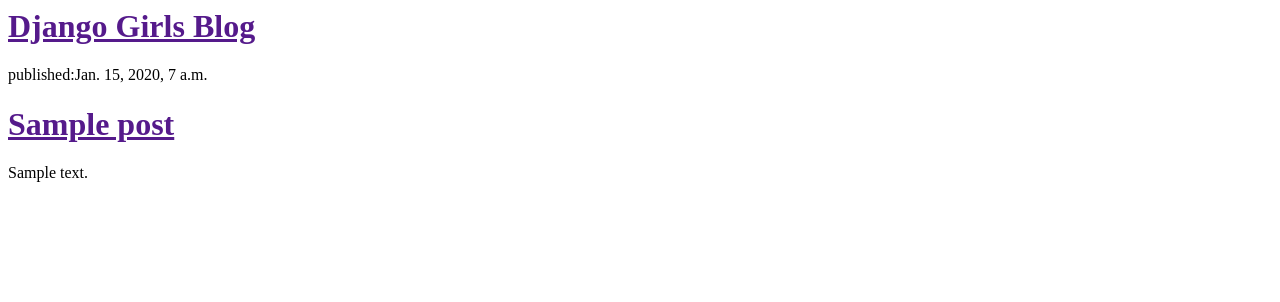
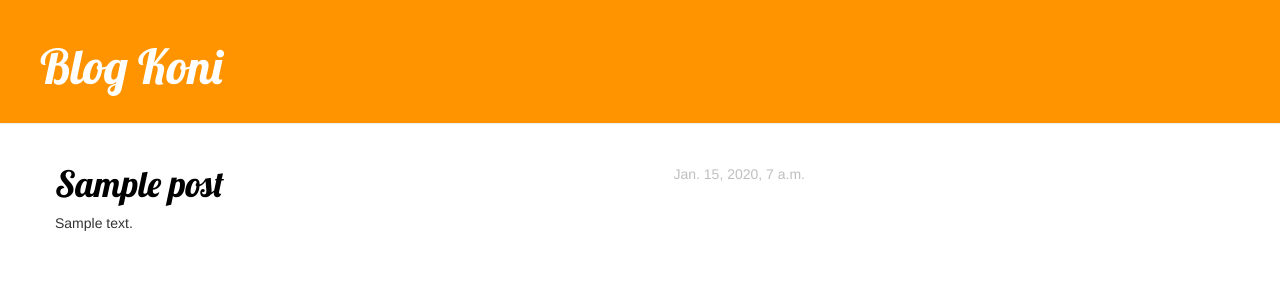
Before and after one commit to nicossosa3/my-first-blog, a Django app: template blog/templates/blog/post_list.html in a window 1280 px wide. Shown: the top 302 px of the page. Run offline with Django 3.2, Linux system fonts and the light colour scheme; the template is opened without the code that fills it: values that come from a table or form of the project are taken from there, others are empty; tables that the repository leaves empty hold one stand-in row (values such as "Sample post"); some libraries are stand-ins or nearby versions.

Commit message:
Update post_list.html

```diff
--- a/blog/templates/blog/post_list.html
+++ b/blog/templates/blog/post_list.html
@@ -1,17 +1,30 @@
+{% load staticfiles %}
 <html>
      <head>
-         <title>Django Girls blog</title>
+         <title>El blog del koni</title>
+         <link rel="stylesheet" href="//maxcdn.bootstrapcdn.com/bootstrap/3.2.0/css/bootstrap.min.css">
+         <link rel="stylesheet" href="//maxcdn.bootstrapcdn.com/bootstrap/3.2.0/css/bootstrap-theme.min.css">
+         <link rel="stylesheet" href="{% static 'css/blog.css' %}">
+         <link href="https://fonts.googleapis.com/css?family=Lobster&subset=latin,latin-ext" rel="stylesheet" type="text/css">
      </head>
      <body>
-         <div>
-             <h1><a href="">Django Girls Blog</a></h1>
+         <div class="page-header">
+             <h1><a href="/">Blog Koni</a></h1>
          </div>
-         {% for post in posts %}
-              <div>
-                <p>published:{{ post.published_date }}</p>
-                <h1><a href="">{{ post.title }}</a></h1>
-                <p> {{ post.text|linebreaksbr }} </p>
+         <div class="content container">
+        <div class="row">
+            <div class="col-md-8">
+                {% for post in posts %}
+                    <div class="post">
+                        <div class="date">
+                            {{ post.published_date }}
+                        </div>
+                        <h1><a href="">{{ post.title }}</a></h1>
+                        <p>{{ post.text|linebreaksbr }}</p>
+                    </div>
+                {% endfor %}
             </div>
-          {% endfor %}
+        </div>
+    </div>
      </body>
  </html>
```
